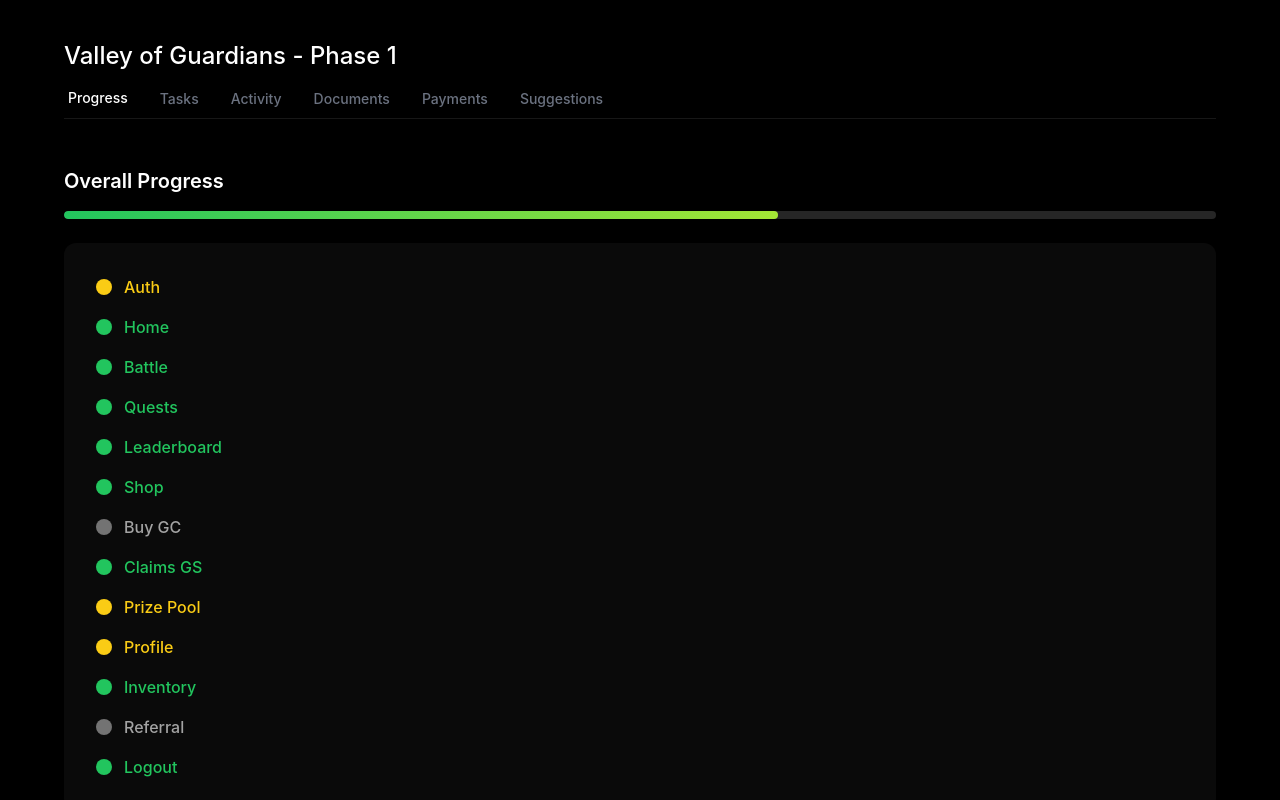
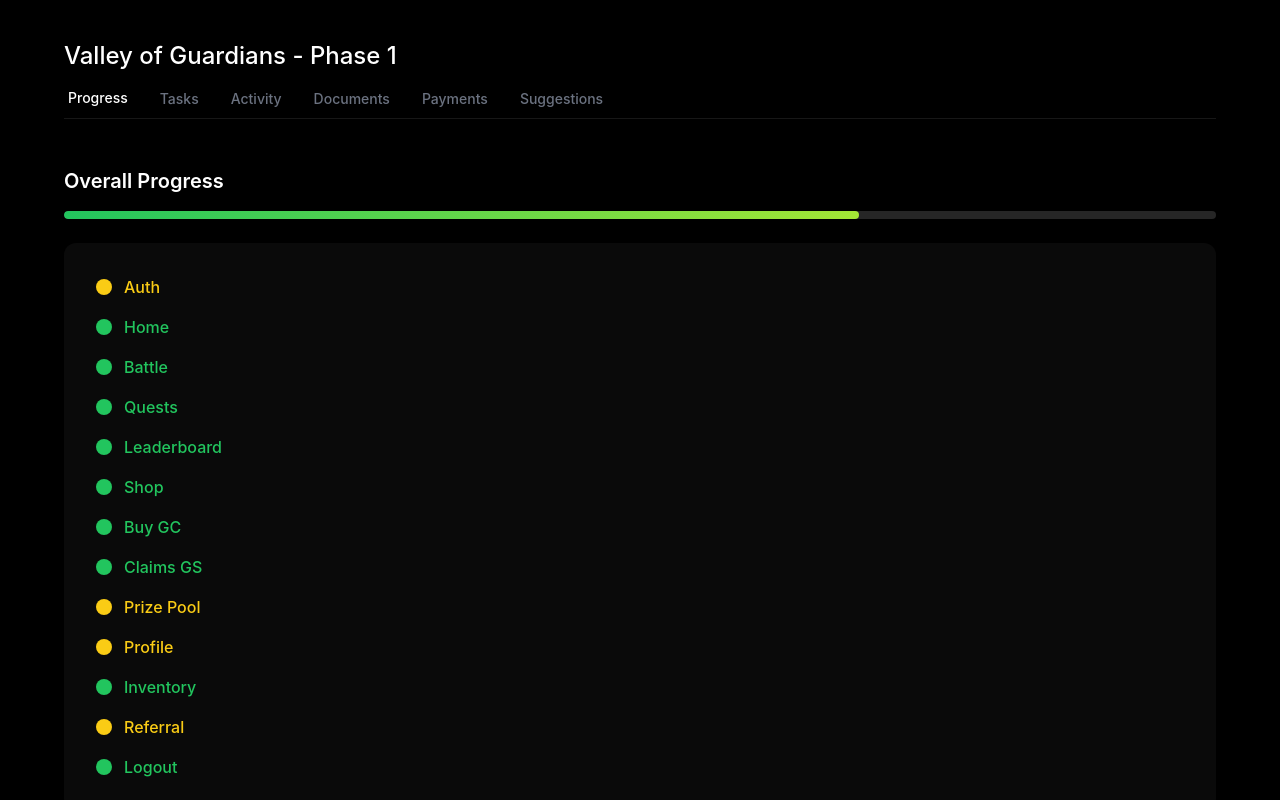
Before and after one commit to nicolasdma/landing-vruumvruum, a React (Vite) app: page / in a window 1280 px wide. Shown: the top 800 px of the page. Built offline with nearby package versions, Linux system fonts and the light colour scheme.

Commit message:
activity

```diff
--- a/src/App.tsx
+++ b/src/App.tsx
@@ -44,12 +44,12 @@ const progressItems: ProgressItem[] = [
   { title: "Quests", status: "done" },
   { title: "Leaderboard", status: "done" },
   { title: "Shop", status: "done" },
-  { title: "Buy GC", status: "pending" },
+  { title: "Buy GC", status: "done" },
   { title: "Claims GS", status: "done" },
   { title: "Prize Pool", status: "in progress" },
   { title: "Profile", status: "in progress" },
   { title: "Inventory", status: "done" },
-  { title: "Referral", status: "pending" },
+  { title: "Referral", status: "in progress" },
   { title: "Logout", status: "done" },
 ];
 
--- a/src/data/activity.ts
+++ b/src/data/activity.ts
@@ -8,13 +8,13 @@ export interface Update {
 }
 
 export const activity: DailyUpdate[] = [
-  {
-    date: "2025-05-07",
-    updates: [
-      { title: "Now Buy GC is enabled and updating the prize pool"},
-      { title: "Spinner now correctly displays the winner on both small and large devices" },
-    ]
-  },
+  // {
+  //   date: "2025-05-07",
+  //   updates: [
+  //     { title: "Now Buy GC is enabled and updating the prize pool"},
+  //     { title: "Spinner now correctly displays the winner on both small and large devices" },
+  //   ]
+  // },
   {
     date: "2025-05-06",
     updates: [
```
